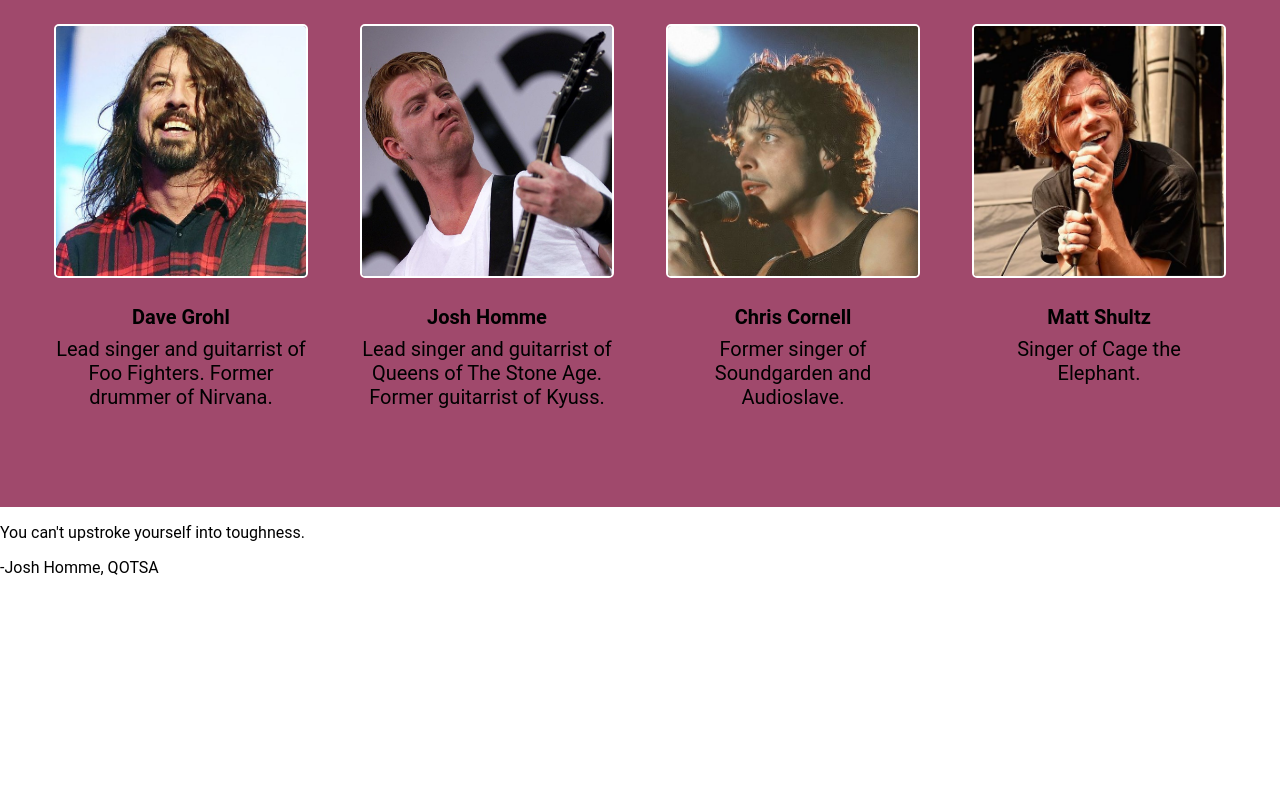
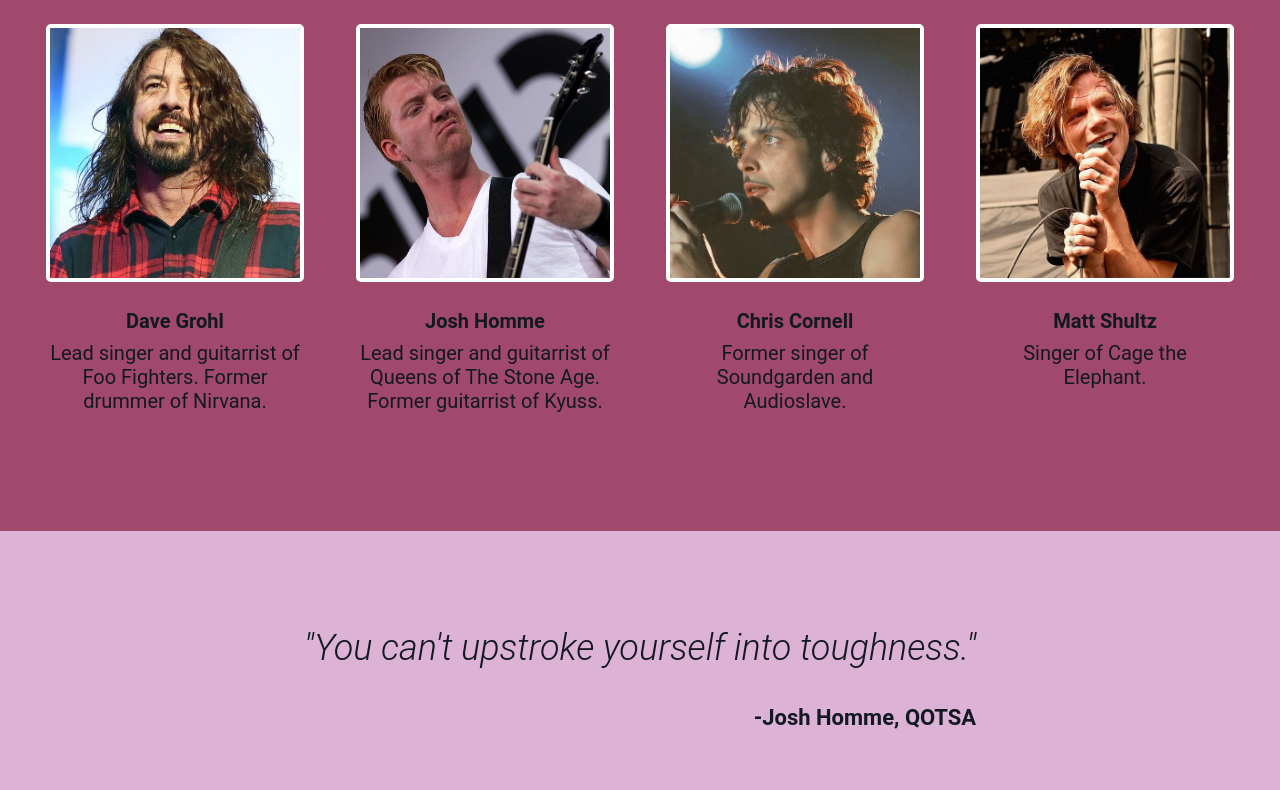
Before and after one commit to Fraan1092/landing-page, a plain HTML site: page index.html in a window 1280 px wide. Shown: the part 786-1576 px from the top of the page. Before the commit the page ends 1379 px from the top, so only its background shows below. Drawn offline with Linux system fonts and the light colour scheme; a web font is replaced by a local one.

Commit message:
Style and center quote section

```diff
--- a/index.html
+++ b/index.html
@@ -7,6 +7,7 @@
     <title>My Landing Page</title>
     <link rel="stylesheet" href="style.css">
 </head>
+<link href="https://allfont.net/allfont.css?fonts=roboto-light" rel="stylesheet" type="text/css" />
 <body>
     <div class="container">
         <div class="first-section">
@@ -54,7 +55,7 @@
         </div>
         <div class="third-section">
             <div class="quote-container">
-                <p  class="quote">You can't upstroke yourself into toughness.</p>
+                <p  class="quote">"You can't upstroke yourself into toughness."</p>
                 <p class="author">-Josh Homme, QOTSA</p>
             </div>
         </div>
--- a/style.css
+++ b/style.css
@@ -105,12 +105,14 @@ a {
     display: flex;
     flex-direction: column;
     align-items: center;
+    color: #131922;
+    padding: 20px ;
 }
 
 .info-header {
     font-size: 36px;
     font-weight: bold;
-    padding: 50px;
+    padding: 40px;
 }
 
 .info-items {
@@ -131,7 +133,7 @@ a {
     width: 250px;
     height: auto;
     border-radius: 5px;
-    border: 2px solid white;
+    border: 4px solid white;
 }
 
 .item h4 {
@@ -143,3 +145,31 @@ a {
     text-align: center;
     margin: 8px 0;
 }
+
+/* third section */
+
+.third-section {
+    background-color: #ddb2d7;
+    display: flex;
+    justify-content: center;
+    color: #131922;
+}
+
+.quote {
+    font-family: "Roboto light", sans-serif;
+    font-size: 36px;
+    font-style: italic;
+}
+
+.quote-container {
+    display: flex;
+    flex-direction: column;
+    margin: 60px;
+}
+
+.author {
+    font-size: 22px;
+    align-self: flex-end;
+    margin: 0;
+    font-weight: bold;
+}
```
